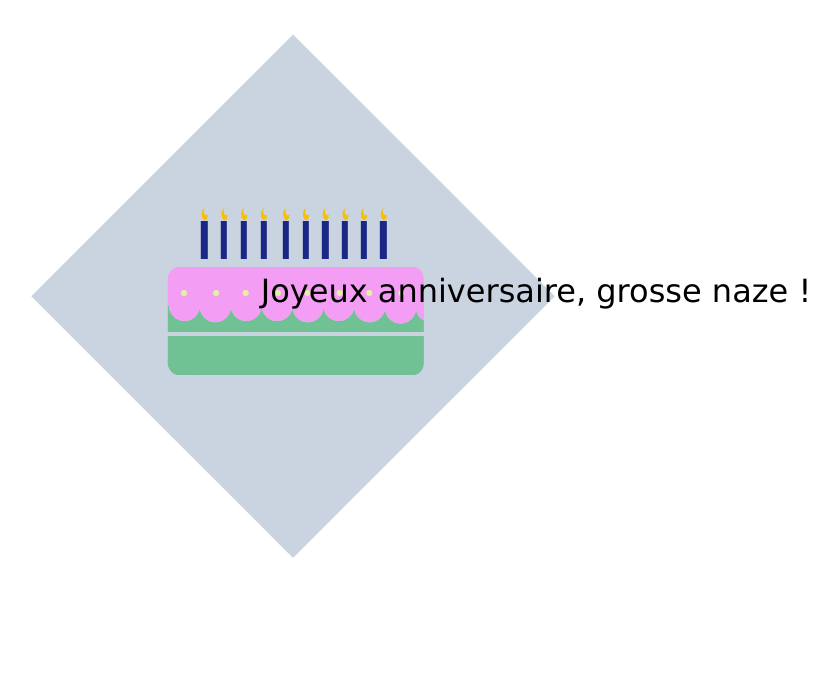
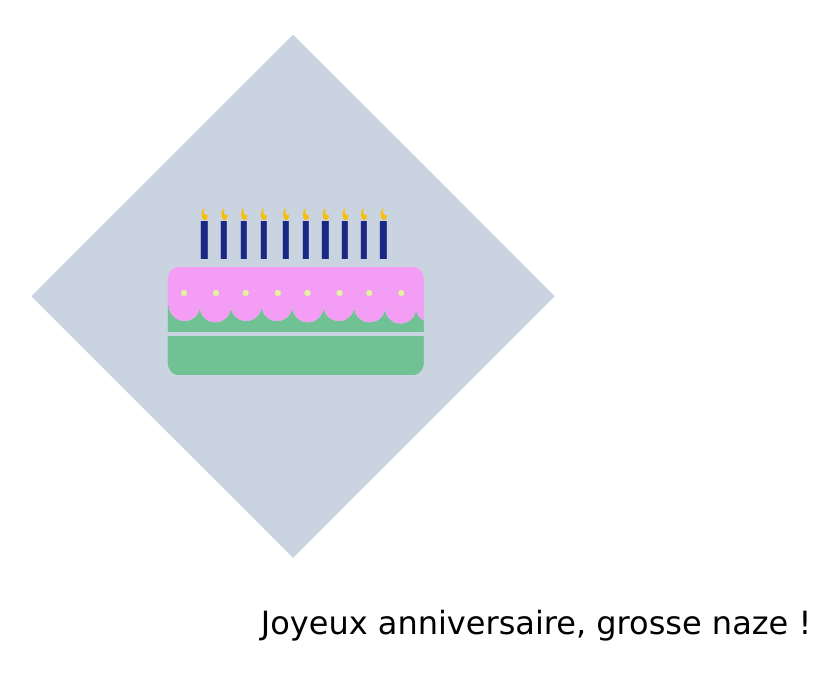
Before and after one commit to Simpleprune/simpleprune.github.io, a Jekyll site: the page accueil.html, which Jekyll copies as it is, in a window 1280 px wide. Shown: the top 680 px of the page, without its empty margins (104-942 px from the left). Built offline with Jekyll 4.4.1, drawn with Linux system fonts in a browser that asks for light colours.

Commit message:
Update style.css

```diff
--- a/css/style.css
+++ b/css/style.css
@@ -13,5 +13,5 @@ text-align: center;
   font-family: Verdana, Sans;
   font-style: bold;
   text-align: center;
-  margin-top: -300px;
+
 }
```
